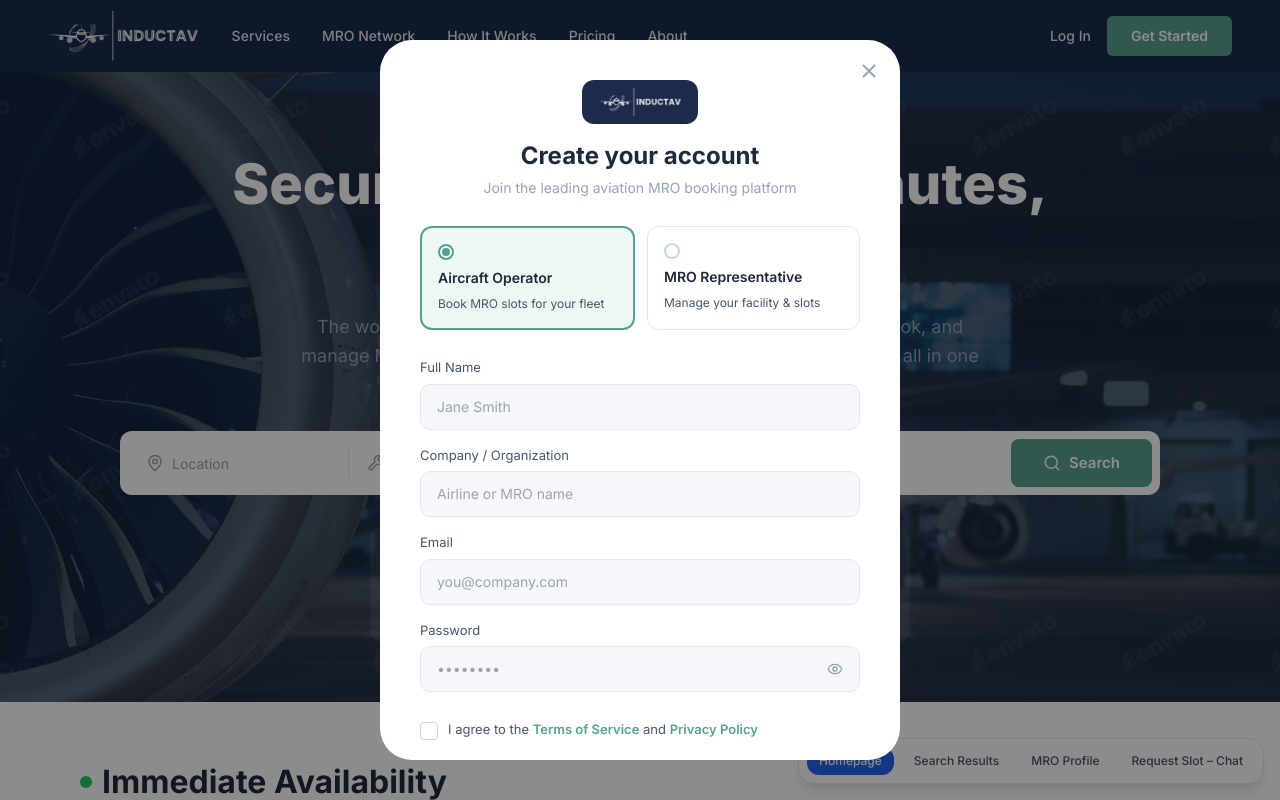
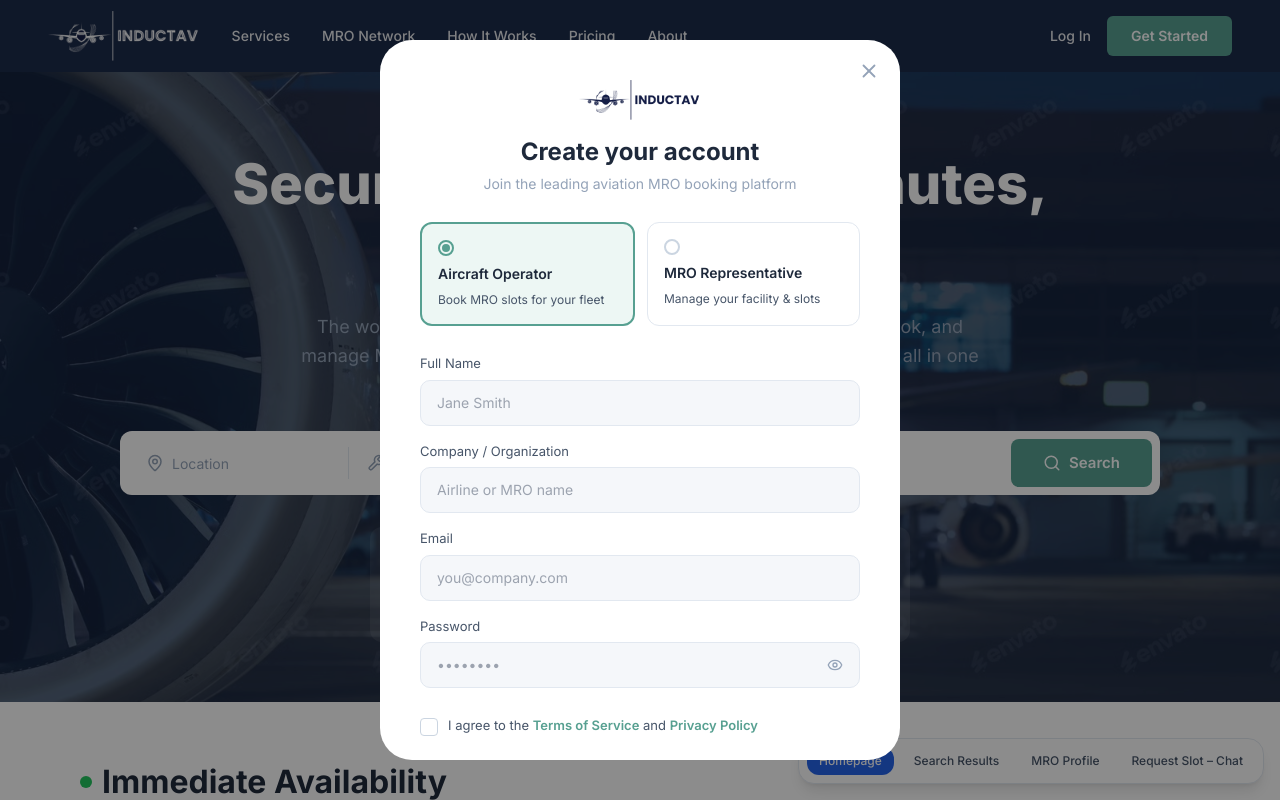
Before and after one commit to EvPich/inductav-react, a React (Vite) app: page / in a window 1280 px wide. Both pictures are taken after a click on the button "Get Started". Shown: the top 800 px of the page. Built offline with nearby package versions, Linux system fonts and the light colour scheme.

Commit message:
Logo on popups replaced

```diff
--- a/src/components/SignInModal.tsx
+++ b/src/components/SignInModal.tsx
@@ -50,12 +50,7 @@
 
         {/* Header */}
         <div className="flex flex-col items-center gap-3 text-center">
-          <div
-            className="flex items-center justify-center px-4 py-2 rounded-xl"
-            style={{ backgroundColor: '#1C2B4A' }}
-          >
-            <img src="/logo-light.png" alt="InductAV" className="h-7 w-auto object-contain" />
-          </div>
+          <img src="/logo-dark.png" alt="InductAV" className="h-10 w-auto object-contain" />
           <div className="flex flex-col gap-1.5 pt-1">
             <h2 className="text-2xl font-bold" style={{ color: NAVY }}>Welcome back</h2>
             <p className="text-sm" style={{ color: MUTED }}>Sign in to your InductAV account</p>
--- a/src/components/SignUpModal.tsx
+++ b/src/components/SignUpModal.tsx
@@ -56,12 +56,7 @@
 
         {/* Header */}
         <div className="flex flex-col items-center gap-3 text-center">
-          <div
-            className="flex items-center justify-center px-4 py-2 rounded-xl"
-            style={{ backgroundColor: '#1C2B4A' }}
-          >
-            <img src="/logo-light.png" alt="InductAV" className="h-7 w-auto object-contain" />
-          </div>
+          <img src="/logo-dark.png" alt="InductAV" className="h-10 w-auto object-contain" />
           <div className="flex flex-col gap-1.5 pt-1">
             <h2 className="text-2xl font-bold" style={{ color: NAVY }}>Create your account</h2>
             <p className="text-sm" style={{ color: MUTED }}>Join the leading aviation MRO booking platform</p>
```
Also changed, not shown: public/logo-dark.png.
